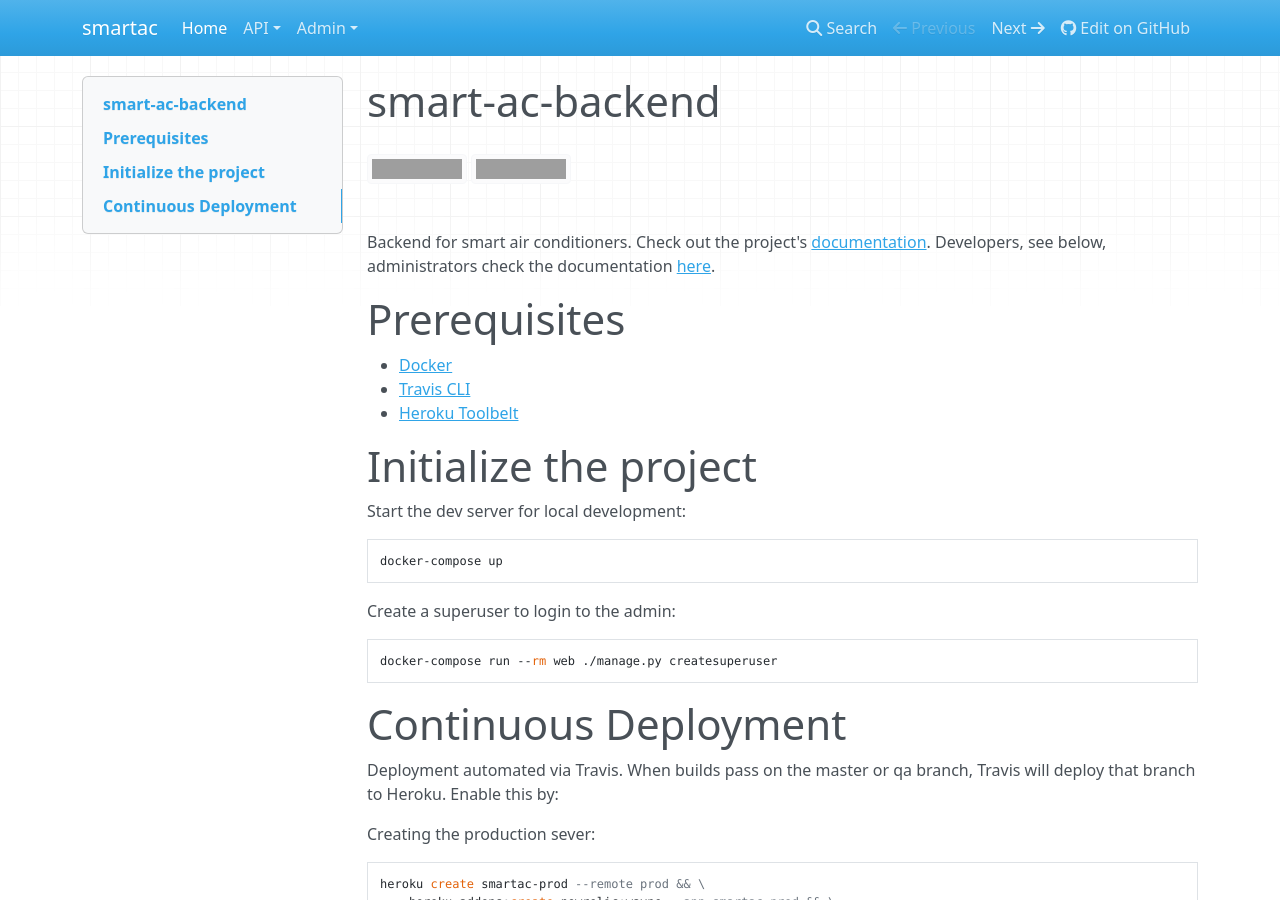
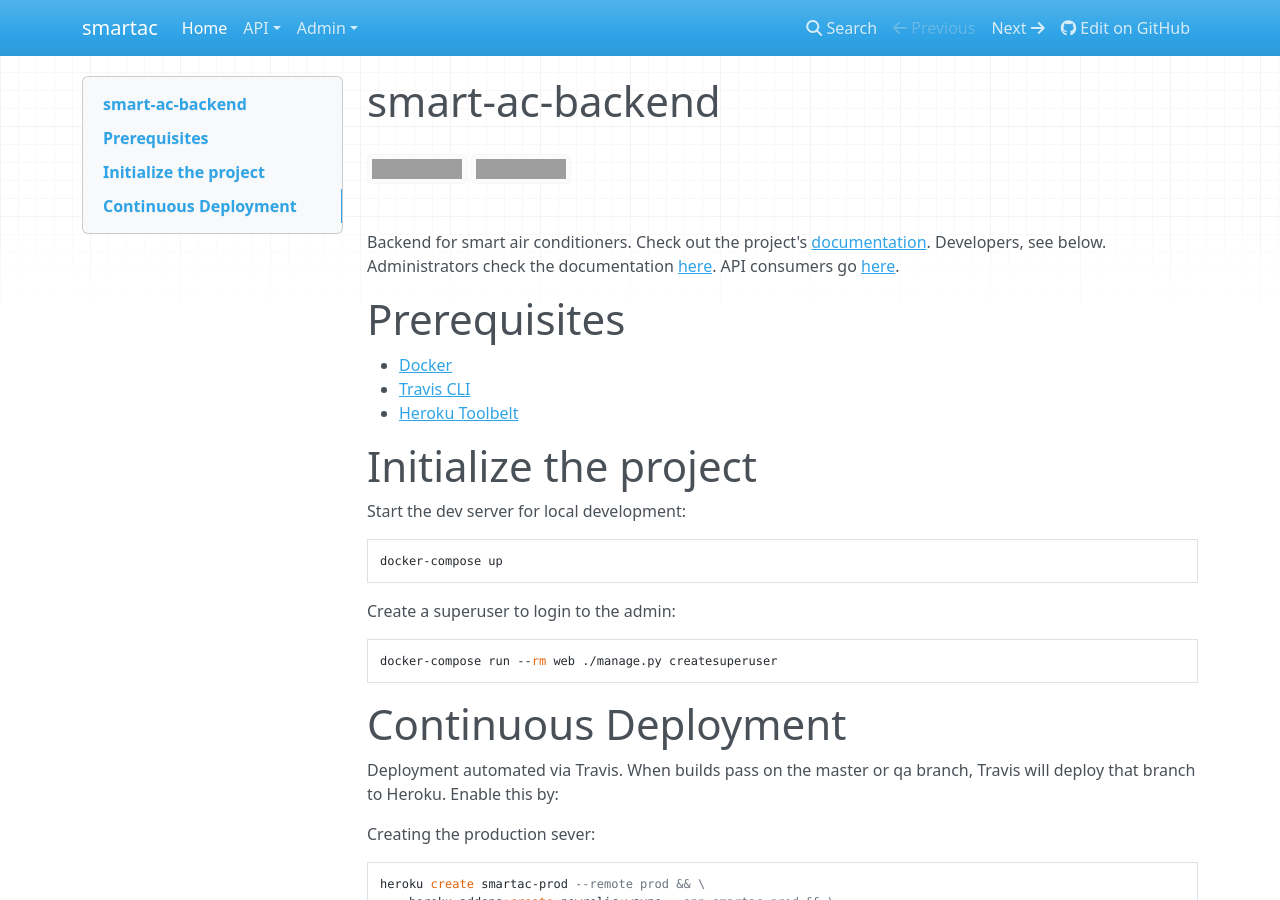
Before and after one commit to brad/smart-ac-backend, an MkDocs documentation site: the page built from docs/index.md, in a window 1280 px wide and 900 px high. Built offline with MkDocs 1.6.1, drawn with Linux system fonts in a browser that asks for light colours; nearby versions of some CDN libraries; grey boxes are pictures that could not be loaded.

Commit message:
add link in documentation to API docs

```diff
--- a/docs/index.md
+++ b/docs/index.md
@@ -3,7 +3,10 @@
 [![Build Status](https://travis-ci.org/brad/smart-ac-backend.svg?branch=master)](https://travis-ci.org/brad/smart-ac-backend)
 [![Built with](https://img.shields.io/badge/Built_with-Cookiecutter_Django_Rest-F7B633.svg)](https://github.com/agconti/cookiecutter-django-rest)
 
-Backend for smart air conditioners. Check out the project's [documentation](http://brad.github.io/smart-ac-backend/). Developers, see below, administrators check the documentation [here](admin/index.md).
+Backend for smart air conditioners. Check out the project's [documentation](http://brad.github.io/smart-ac-backend/).
+Developers, see below.
+Administrators check the documentation [here](admin/index.md).
+API consumers go [here](api/devices.md).
 
 # Prerequisites
 
```
